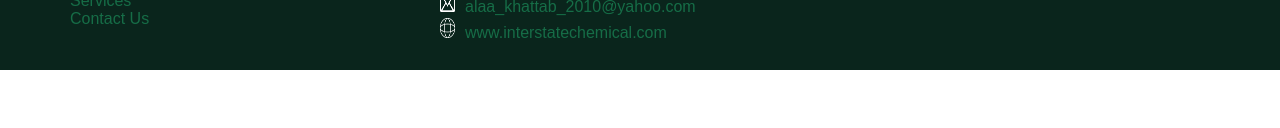
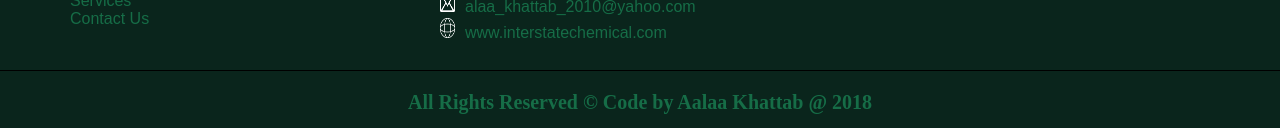
Before and after one commit to AlaaKhattab/Template-15, a plain HTML site: page index.html in a window 1280 px wide. Shown: the part 1471-1599 px from the top of the page. Before the commit the page ends 1541 px from the top, so only its background shows below. Drawn offline with Linux system fonts and the light colour scheme.

Commit message:
Add rights

```diff
--- a/CSS/style.css
+++ b/CSS/style.css
@@ -368,3 +368,20 @@
     height: 10px;
     margin-left: 10px;
 }
+
+/*****************************************************************************************************/
+/******************************************* rights **************************************************/
+/*****************************************************************************************************/
+#rights{
+    height: 20px;
+    background-color: #0A251C;
+    padding: 20px;
+    border-top: 1px solid black;
+}
+
+#rights p{
+    text-align: center;
+    font-size: 20px;
+    font-weight: bold;
+    color: #166D47;
+}
--- a/index.html
+++ b/index.html
@@ -204,6 +204,12 @@
             </div>
         </div>
 
+        <!--------------------------------------------------------------------------->
+        <!------------------------------  rights  ----------------------------------->
+        <div id="rights">
+            <p>All Rights Reserved &copy; Code by Aalaa Khattab @ 2018</p>
+        </div>
+
     </body>
 
 </html>
```
